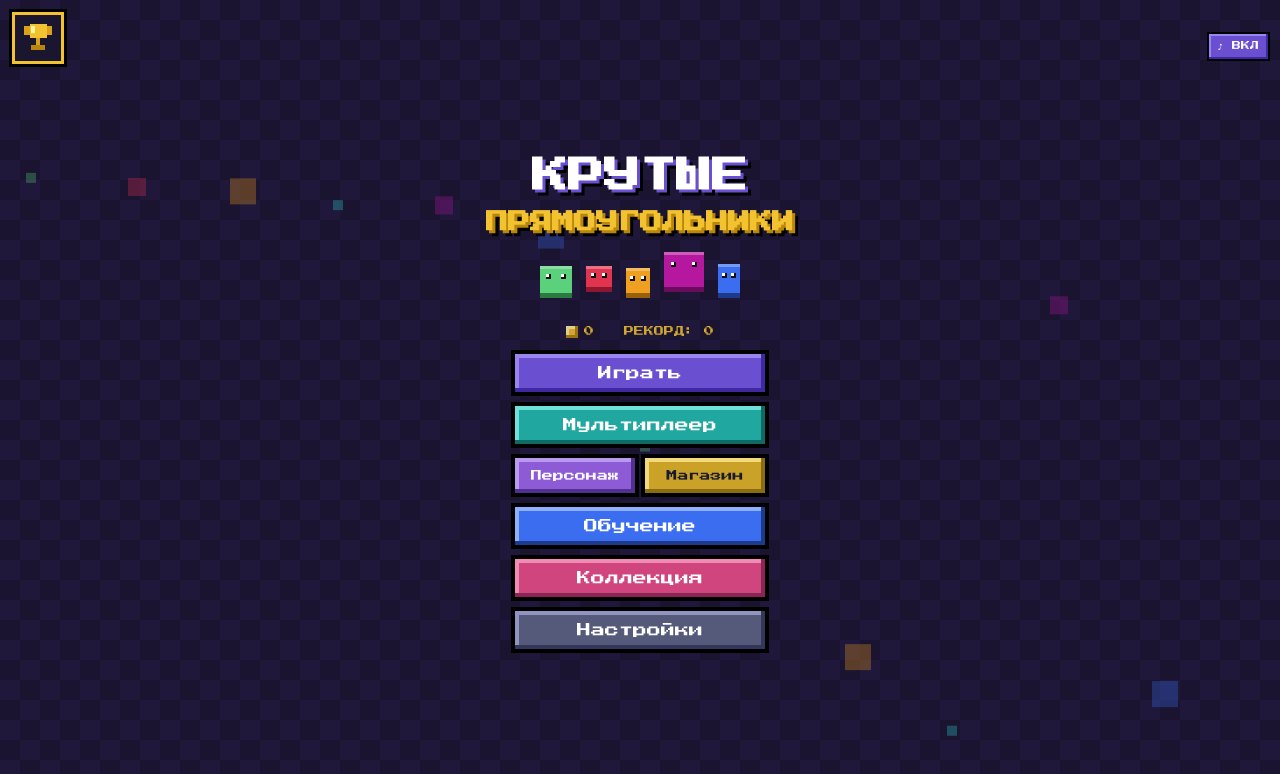
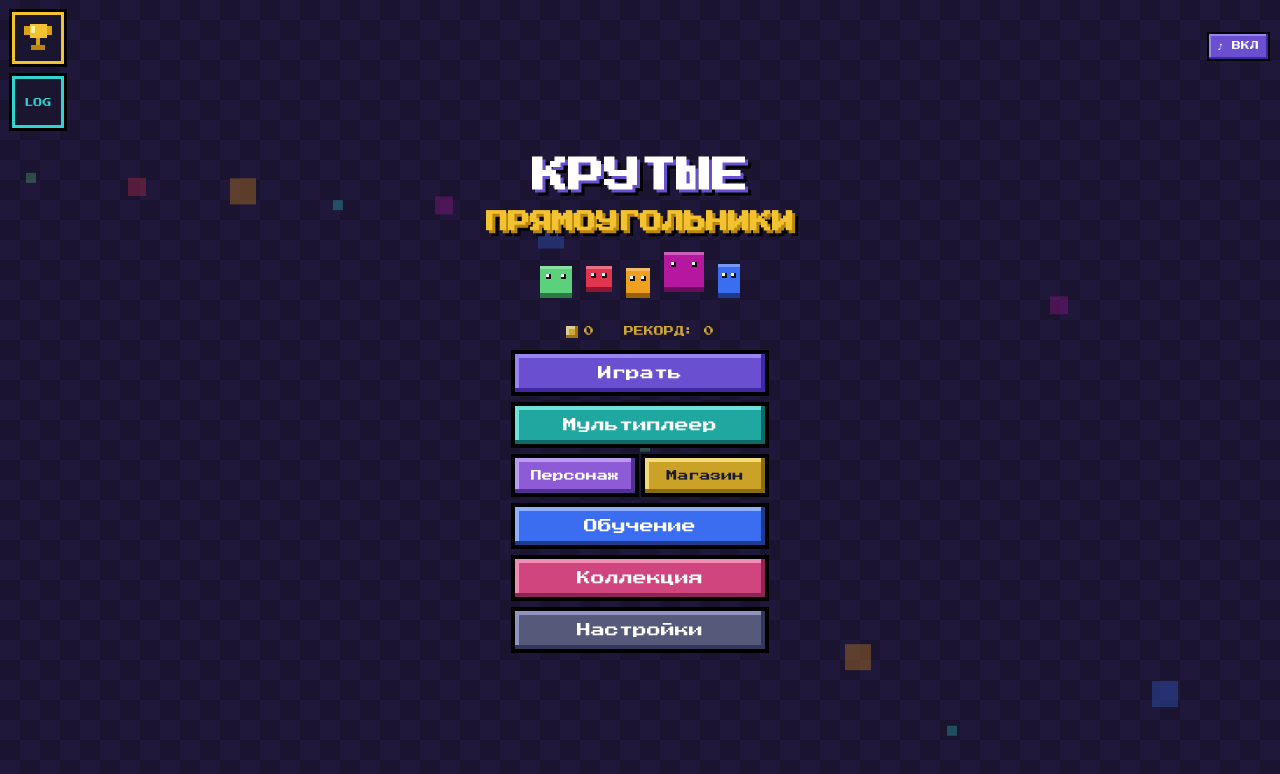
Before and after one commit to Darsoncril/Cool-rectangles, a plain HTML site: page index.html in a window 1280 px wide. Drawn offline with Linux system fonts and the light colour scheme.

Commit message:
Add files via upload

```diff
--- a/index.html
+++ b/index.html
@@ -907,6 +907,23 @@ for(const x of['c','m','b'])$('colt'+x).onclick=()=>{colTab=x;colSel=-1;S('pick'
 AIC.col='<svg viewBox="0 0 24 24" shape-rendering="crispEdges"><rect width="24" height="24" fill="#2a2145"/><rect x="1" y="1" width="22" height="22" fill="#3d3166"/><rect x="4" y="4" width="7" height="7" fill="#e0344f"/><rect x="13" y="4" width="7" height="7" fill="#f0a020"/><rect x="4" y="13" width="7" height="7" fill="#2fd4cf"/><rect x="13" y="13" width="7" height="7" fill="#5ad17a"/><rect x="4" y="4" width="7" height="2" fill="#ff8a9a"/><rect x="13" y="4" width="7" height="2" fill="#ffd27a"/><rect x="4" y="13" width="7" height="2" fill="#8ff"/><rect x="13" y="13" width="7" height="2" fill="#a8ffbc"/><rect x="10" y="10" width="4" height="4" fill="#ffd23f"/></svg>';
 AIC.fir='<svg viewBox="0 0 24 24" shape-rendering="crispEdges"><rect width="24" height="24" fill="#2a2145"/><rect x="1" y="1" width="22" height="22" fill="#3d3166"/><rect x="11" y="3" width="3" height="4" fill="#e0341a"/><rect x="9" y="6" width="6" height="4" fill="#e0341a"/><rect x="7" y="9" width="10" height="9" fill="#ff8a1a"/><rect x="5" y="12" width="14" height="7" fill="#ff8a1a"/><rect x="8" y="13" width="8" height="7" fill="#ffd23f"/><rect x="10" y="16" width="4" height="4" fill="#fff3a0"/></svg>';
 
+/* ===== LOG ОБНОВЛЕНИЙ ===== */
+const LOGS=[{v:'1.1.8',it:[
+ ['КОЛЛЕКЦИЯ: новая вкладка в меню со всеми персонажами, монстрами и боссами. Описание и статистика открываются за 25 убийств монстра, 2 победы над боссом или полную прокачку персонажа.','COLLECTION: a new menu tab with all characters, monsters and bosses. The description and stats unlock after 25 kills of a monster, 2 wins against a boss, or fully upgrading a character.'],
+ ['Достижение «Коллекционер»: изучи всю коллекцию и получи 1500 монет.','Achievement "Collector": study the whole collection and get 1500 coins.'],
+ ['Достижение «Поджигатель»: собери усиление «Поджог» 3 раза за одну игру.','Achievement "Arsonist": collect the Ignite power-up 3 times in one run.'],
+ ['Новый скин «Горячая голова» для пулемётчика: он горит, а его пули стали оранжевыми. Даётся за достижение «Поджигатель».','New skin "Hot Head" for the Gunner: he is on fire and his bullets are orange. Unlocked by the "Arsonist" achievement.'],
+ ['Новые иконки основных усилений: здоровье, урон, скорострельность и макс. здоровье.','New icons for the main power-ups: health, damage, fire rate and max health.'],
+ ['Замок: статуи рыцарей теперь поворачиваются и смотрят на игрока.','Castle: the knight statues now turn and look at the player.']]}];
+for(const [a,b] of[['LOG ОБНОВЛЕНИЙ','UPDATE LOG'],['ВЕРСИЯ ','VERSION ']])T2(a,b);
+for(const L of LOGS)for(const x of L.it)T2(x[0],x[1]);
+DICT.sort((a,b)=>b[0].length-a[0].length);
+const lgCss=document.createElement('style');lgCss.textContent="#lg{position:absolute;inset:0;background:repeating-conic-gradient(#1a1430 0 25%,#1f183a 0 50%) 0 0/40px 40px;display:none;flex-direction:column;align-items:center;gap:12px;padding:calc(env(safe-area-inset-top,0px) + 16px) 12px 16px;z-index:8;overflow:auto;color:#fff;font-size:9px;line-height:1.6;text-align:center}#lg h2{margin:0;font-size:16px;font-weight:400;color:#f2c230;text-shadow:3px 3px 0 #000}#lg>*{flex-shrink:0}#lg button{width:220px;font-size:12px;padding:12px 8px;flex:none}#lgv{display:flex;flex-direction:column;gap:12px;width:100%;max-width:340px}.lgh{font-size:11px;color:#2fd4cf}.lgi{background:#1b1630;box-shadow:0 0 0 3px #000;padding:10px;font-size:8px;line-height:1.9;text-align:left}#logb{position:absolute!important;left:12px;top:calc(env(safe-area-inset-top,0px) + 76px);width:52px!important;height:52px!important;padding:0!important;font-size:9px!important;background:#1b1630!important;color:#2fd4cf!important;box-shadow:inset 0 0 0 3px #2fd4cf,0 0 0 3px #000}";document.head.appendChild(lgCss);
+document.body.insertAdjacentHTML('beforeend','<div id="lg"><h2>LOG ОБНОВЛЕНИЙ</h2><div id="lgv"></div><button id="lgx">В меню</button></div>');
+$('ov').insertAdjacentHTML('beforeend','<button id="logb">LOG</button>');
+$('logb').onclick=()=>{audioInit();$('lgv').innerHTML=LOGS.map(L=>'<div class="lgh">ВЕРСИЯ '+L.v+'</div>'+L.it.map(x=>'<div class="lgi">'+x[0]+'</div>').join('')).join('');$('lg').style.display='flex';$('lg').scrollTop=0};
+$('lgx').onclick=()=>{$('lg').style.display='none'};
+
 /* ===== ПРИНЦ КОРОЛЁК: призыв союзников ===== */
 function qDraw(){const x=p.x,y=p.y,gh=K('ghost',0),t=performance.now()/300;
  if(gh)X.globalAlpha=Math.min(X.globalAlpha,.75);
```
